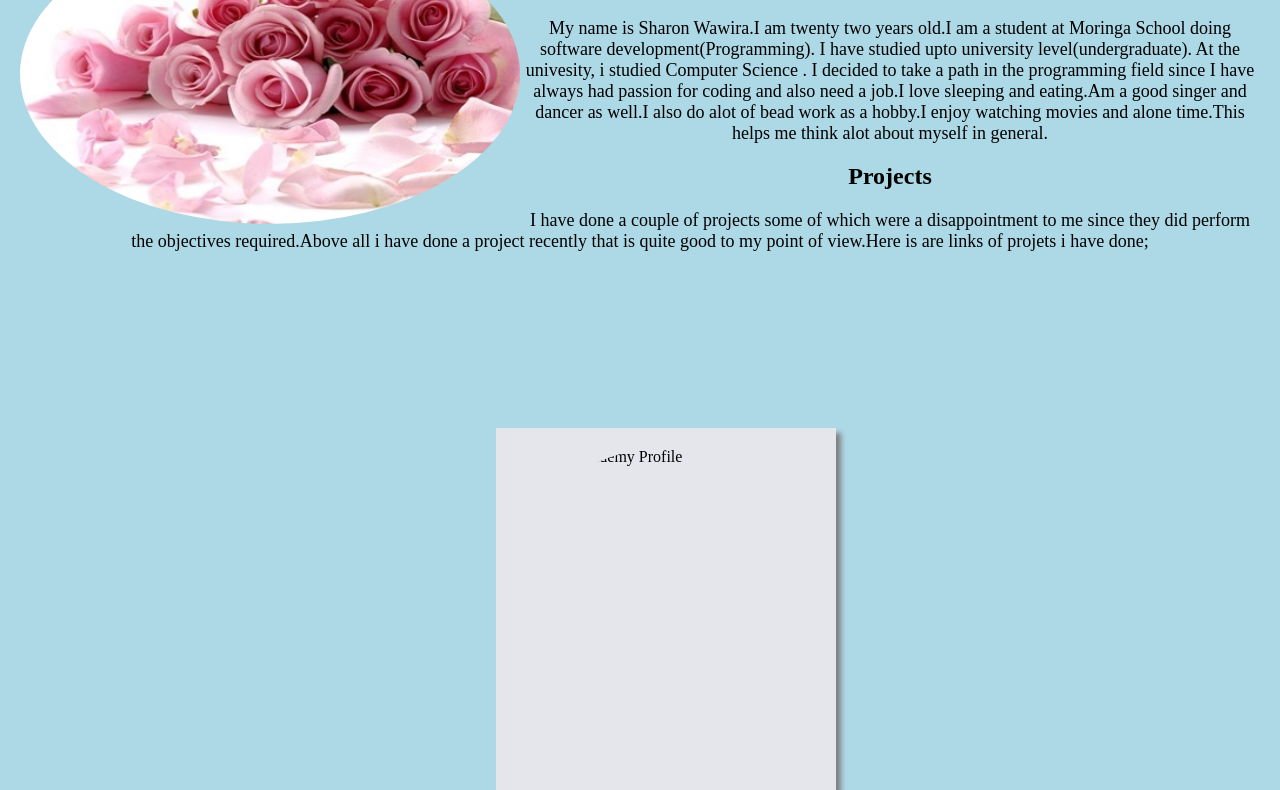
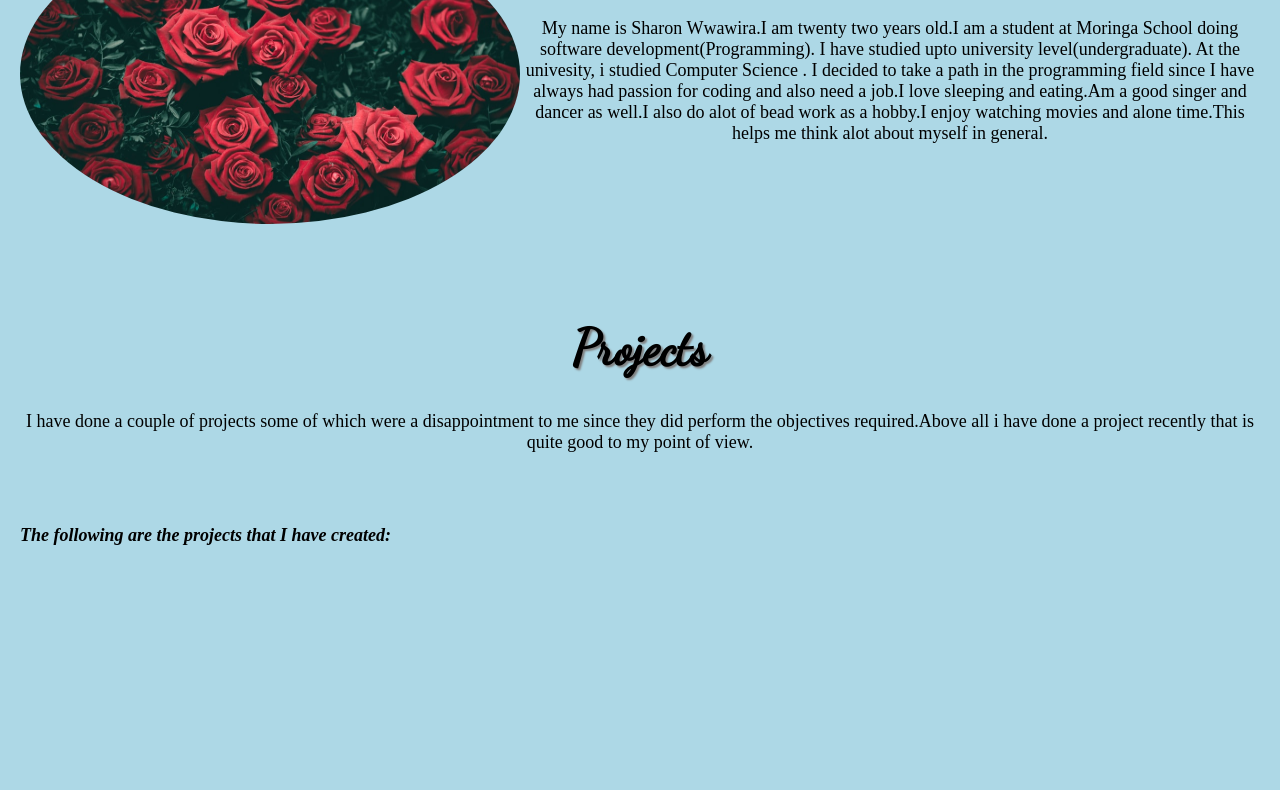
Before and after one commit to wangilamain/portfolio2, a plain HTML site: page index.html in a window 1280 px wide. Shown: the part 626-1416 px from the top of the page. After the commit the page ends 1192 px from the top, so only its background shows below. Drawn offline with Linux system fonts and the light colour scheme.

Commit message:
new commits

```diff
--- a/index.html
+++ b/index.html
@@ -21,12 +21,13 @@
 <br>
 <br>
 <br>
+
 <div id="about">
 <div class="me">
-  <img src="/imagesp/a_bouquet_of_pink_roses_picture_166778.jpg" width="500px" height="300px">
+<img src="imagesp/photo-1494972308805-463bc619d34e.jpeg" width="500px" height="300px">
 
 <h1>About me</h1>
- <p>My name is Sharon Wawira.I am twenty two years old.I am a student at
+<p>My name is Sharon Wwawira.I am twenty two years old.I am a student at
   Moringa School doing software development(Programming).
   I have studied upto university level(undergraduate). At the univesity,
   i studied Computer Science .
@@ -34,26 +35,12 @@
   passion for coding and also need a job.I love sleeping and eating.Am a good
   singer and dancer as well.I also do alot of bead work as a hobby.I enjoy
   watching movies and alone time.This helps me think alot about myself in
-    general.</p>
-    <h2>Projects</h2>
+  general.</p><br><br>
+  <h1>Projects</h1>
   <p>I have done a couple of projects some of which were a disappointment
     to me since they did perform the objectives required.Above all i have
-    done a project recently that is quite good to my point of view.Here is
-    are links of projets i have done;</p>
-
+    done a project recently that is quite good to my point of view.</p>
 </div>
 <br>
 <br>
-  <br>
-  <br>
-  <br>
-  <br>
-</em></b></P>
-<div id="card">
-<div class="cards">
-<img src="" alt="Youth Academy Profile" width="300px" height="255px">
-<div class="content">
-<h4><a href=""><b>
-  <a href=""></a>
-  <a href=""></a>
-  <a href=""></a>
+<P><b><em>The following are the projects that I have created:</em></b></P>
--- a/styles.css
+++ b/styles.css
@@ -26,7 +26,7 @@ body {
   .name {
   height: 300px;
   width: 100%;
-  background-image: url(/imagesp/photo-1494972308805-463bc619d34e.jpeg);
+  background-image: url(https://acmatech.com/blog/wp-content/uploads/2013/04/Laptop-repair-course-software-skills.jpg);
   display: flex;
   justify-content: center;
   }
@@ -85,6 +85,7 @@ body {
   #card {
   margin-left: 50px;
   }
+
   span {
   color: rgb(0, 17, 255);
   }
```
Lines whose indentation alone changed are shown as unchanged.
